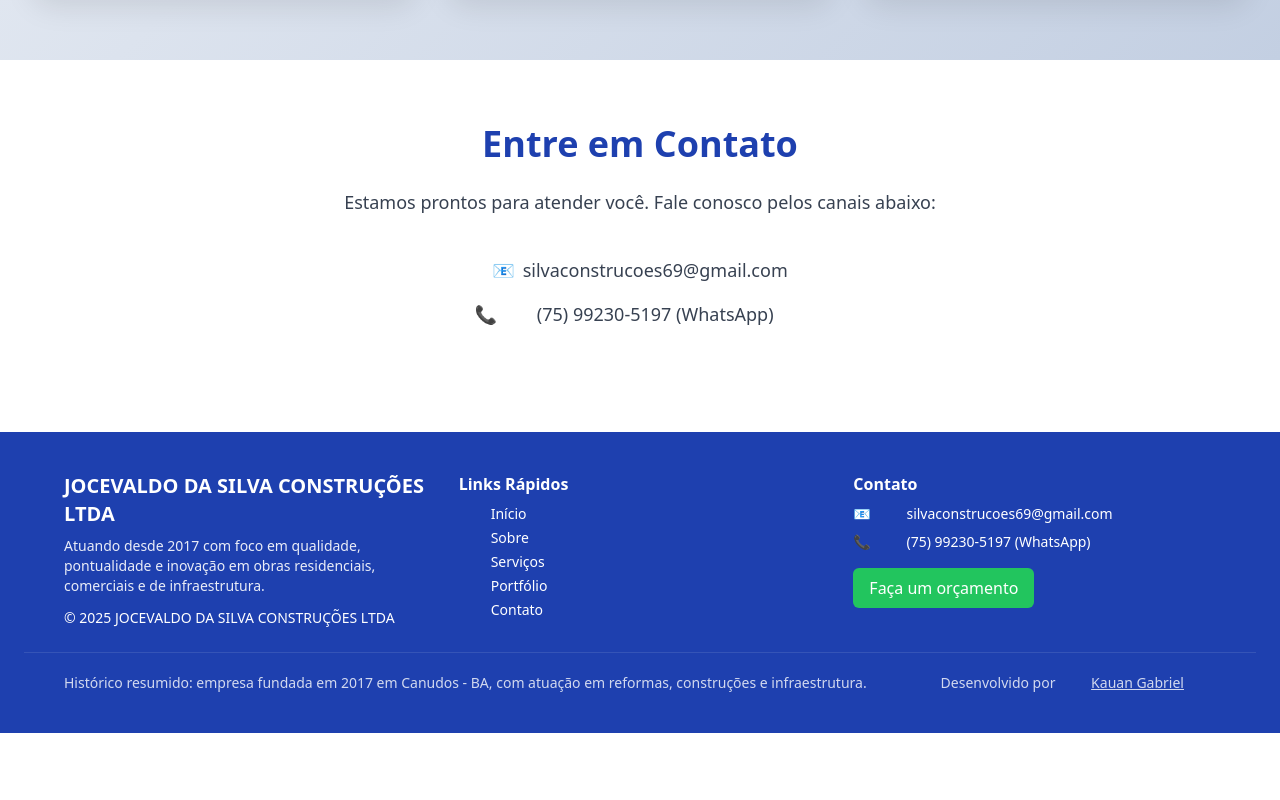
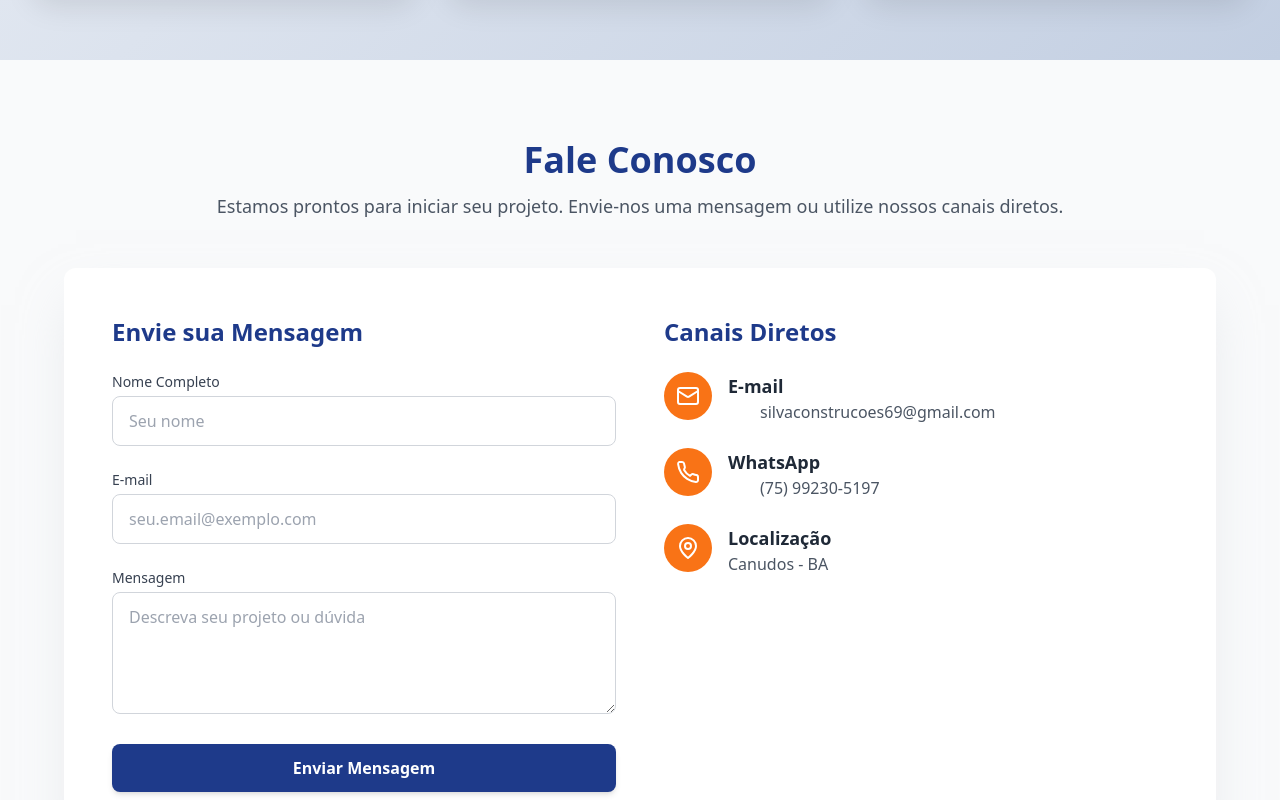
Before and after one commit to KauanGab/Jsilva-Constru-es, a Vue app in the folder jsilva-construcoes/: page /contact in a window 1280 px wide. Shown: the part 2660-3460 px from the top of the page. Before the commit the page ends 3393 px from the top, so only its background shows below. Built offline with nearby package versions, Linux system fonts and the light colour scheme.

Commit message:
styles: melhorando cores do footer e da tela de contatos

```diff
--- a/jsilva-construcoes/src/components/Footer.vue
+++ b/jsilva-construcoes/src/components/Footer.vue
@@ -1,35 +1,41 @@
 <template>
-  <footer class="bg-blue-800 text-white py-10 px-6 mt-10">
-    <div class="max-w-6xl mx-auto grid grid-cols-1 md:grid-cols-3 gap-8">
+  <footer class="bg-[var(--primary)] text-white py-12 px-6">
+    <div class="max-w-6xl mx-auto grid grid-cols-1 md:grid-cols-3 gap-10">
       <div>
-        <h3 class="text-xl font-semibold mb-2">JOCEVALDO DA SILVA CONSTRUÇÕES LTDA</h3>
-        <p class="text-sm opacity-90 mb-3">Atuando desde 2017 com foco em qualidade, pontualidade e inovação em obras residenciais, comerciais e de infraestrutura.</p>
-        <p class="text-sm">&copy; 2025 JOCEVALDO DA SILVA CONSTRUÇÕES LTDA</p>
+        <h3 class="text-2xl font-bold mb-4 text-[var(--second)]">J. SILVA CONSTRUÇÕES</h3>
+        <p class="text-sm opacity-90 mb-4">Atuando desde 2017 com foco em qualidade, pontualidade e inovação em obras residenciais, comerciais e de infraestrutura.</p>
+        <p class="text-sm opacity-70">&copy; 2025 JOCEVALDO DA SILVA CONSTRUÇÕES LTDA</p>
       </div>
 
       <div>
-        <h4 class="font-semibold mb-2">Links Rápidos</h4>
-        <ul class="space-y-1 text-sm">
-          <li><RouterLink :to="{ path: '/', hash: '#inicio' }" class="hover:underline">Início</RouterLink></li>
-          <li><RouterLink :to="{ path: '/', hash: '#sobre' }" class="hover:underline">Sobre</RouterLink></li>
-          <li><RouterLink :to="{ path: '/', hash: '#servicos' }" class="hover:underline">Serviços</RouterLink></li>
-          <li><RouterLink :to="{ path: '/', hash: '#portfolio' }" class="hover:underline">Portfólio</RouterLink></li>
-          <li><RouterLink :to="{ path: '/', hash: '#contato' }" class="hover:underline">Contato</RouterLink></li>
+        <h4 class="text-xl font-semibold mb-4 border-b border-[var(--second)] pb-1 inline-block">Links Rápidos</h4>
+        <ul class="space-y-2 text-sm">
+          <li><RouterLink :to="{ path: '/', hash: '#inicio' }" class="hover:text-[var(--second)] transition-colors duration-300">Início</RouterLink></li>
+          <li><RouterLink :to="{ path: '/', hash: '#sobre' }" class="hover:text-[var(--second)] transition-colors duration-300">Sobre</RouterLink></li>
+          <li><RouterLink :to="{ path: '/', hash: '#servicos' }" class="hover:text-[var(--second)] transition-colors duration-300">Serviços</RouterLink></li>
+          <li><RouterLink :to="{ path: '/', hash: '#portfolio' }" class="hover:text-[var(--second)] transition-colors duration-300">Portfólio</RouterLink></li>
+          <li><RouterLink :to="{ path: '/', hash: '#contato' }" class="hover:text-[var(--second)] transition-colors duration-300">Contato</RouterLink></li>
         </ul>
       </div>
 
       <div>
-        <h4 class="font-semibold mb-2">Contato</h4>
-        <p class="text-sm mb-2">📧 <a href="mailto:silvaconstrucoes69@gmail.com" class="hover:underline">silvaconstrucoes69@gmail.com</a></p>
-        <p class="text-sm mb-4">📞 <a href="https://wa.me/5575992305197" target="_blank" rel="noopener noreferrer" class="hover:underline">(75) 99230-5197 (WhatsApp)</a></p>
-        <a href="https://wa.me/5575992305197?text=Ol%C3%A1%2C%20gostaria%20de%20solicitar%20um%20or%C3%A7amento.%20Por%20favor%2C%20me%20informem%20sobre%20prazos%20e%20valores." target="_blank" rel="noopener noreferrer" class="inline-block bg-green-500 hover:bg-green-600 text-white px-4 py-2 rounded-md">Faça um orçamento</a>
+        <h4 class="text-xl font-semibold mb-4 border-b border-[var(--second)] pb-1 inline-block">Contato</h4>
+        <p class="text-sm mb-2">📧 <a href="mailto:silvaconstrucoes69@gmail.com" class="hover:text-[var(--second)] transition-colors duration-300">silvaconstrucoes69@gmail.com</a></p>
+        <p class="text-sm mb-6">📞 <a href="https://wa.me/5575992305197" target="_blank" rel="noopener noreferrer" class="hover:text-[var(--second)] transition-colors duration-300">(75) 99230-5197 (WhatsApp)</a></p>
+
+        <a href="https://wa.me/5575992305197?text=Ol%C3%A1%2C%20gostaria%20de%20solicitar%20um%20or%C3%A7amento.%20Por%20favor%2C%20me%20informem%20sobre%20prazos%20e%20valores."
+           target="_blank"
+           rel="noopener noreferrer"
+           class="inline-block bg-green-600 hover:bg-green-700 text-white px-6 py-3 rounded-full font-medium shadow-lg transition-all duration-300 transform hover:scale-105">
+          Faça um orçamento
+        </a>
       </div>
     </div>
 
-    <div class="border-t border-white/10 mt-6 pt-5">
-      <div class="max-w-6xl mx-auto flex flex-col md:flex-row items-center justify-between text-sm gap-4">
-        <p class="opacity-80">Histórico resumido: empresa fundada em 2017 em Canudos - BA, com atuação em reformas, construções e infraestrutura.</p>
-        <p class="opacity-80">Desenvolvido por <a href="https://www.linkedin.com/in/kauan-gabriel-b5721b258/" target="_blank" rel="noopener noreferrer" class="underline">Kauan Gabriel</a></p>
+    <div class="border-t border-white/10 mt-10 pt-6">
+      <div class="max-w-6xl mx-auto flex flex-col md:flex-row items-center justify-between text-xs gap-3">
+        <p class="opacity-70 text-center md:text-left">Histórico resumido: empresa fundada em 2017 em Canudos - BA, com atuação em reformas, construções e infraestrutura.</p>
+        <p class="opacity-70">Desenvolvido por <a href="https://www.linkedin.com/in/kauan-gabriel-b5721b258/" target="_blank" rel="noopener noreferrer" class="underline hover:text-[var(--second)] transition-colors duration-300">Kauan Gabriel</a></p>
       </div>
     </div>
   </footer>
@@ -40,5 +46,8 @@ import { RouterLink } from 'vue-router'
 </script>
 
 <style scoped>
-footer a { color: inherit }
+footer a {
+  color: inherit;
+  text-decoration: none;
+}
 </style>
--- a/jsilva-construcoes/src/pages/Contact.vue
+++ b/jsilva-construcoes/src/pages/Contact.vue
@@ -1,17 +1,67 @@
 <template>
-  <section id="contato" class="bg-white py-16 px-6">
-    <div class="max-w-3xl mx-auto text-center">
-      <h2 class="text-4xl font-bold text-blue-800 mb-6">Entre em Contato</h2>
-      <p class="text-lg text-gray-700 mb-10">
-        Estamos prontos para atender você. Fale conosco pelos canais abaixo:
-      </p>
-      <div class="space-y-4 text-left text-gray-700 text-lg">
-        <p class="flex items-center justify-center gap-2">
-          📧 <span>silvaconstrucoes69@gmail.com</span>
-        </p>
-        <p class="flex items-center justify-center gap-2">
-          📞 <a href="https://wa.me/5575992305197" target="_blank" rel="noopener noreferrer">(75) 99230-5197 (WhatsApp)</a>
-        </p>
+  <section id="contato" class="py-20 px-6 bg-gray-50">
+    <div class="max-w-6xl mx-auto">
+      <div class="text-center mb-12">
+        <h2 class="text-4xl font-extrabold text-[var(--primary)] mb-3">Fale Conosco</h2>
+        <p class="text-lg text-gray-600">Estamos prontos para iniciar seu projeto. Envie-nos uma mensagem ou utilize nossos canais diretos.</p>
+      </div>
+
+      <div class="grid grid-cols-1 lg:grid-cols-2 gap-12 bg-white p-8 md:p-12 rounded-xl shadow-2xl shadow-gray-300/50">
+        <div>
+          <h3 class="text-2xl font-bold text-[var(--primary)] mb-6">Envie sua Mensagem</h3>
+          <form class="space-y-6">
+            <div>
+              <label for="name" class="block text-sm font-medium text-gray-700 mb-1">Nome Completo</label>
+              <input type="text" id="name" name="name" class="w-full px-4 py-3 border border-gray-300 rounded-lg focus:ring-[var(--second)] focus:border-[var(--second)] transition duration-150" placeholder="Seu nome">
+            </div>
+            <div>
+              <label for="email" class="block text-sm font-medium text-gray-700 mb-1">E-mail</label>
+              <input type="email" id="email" name="email" class="w-full px-4 py-3 border border-gray-300 rounded-lg focus:ring-[var(--second)] focus:border-[var(--second)] transition duration-150" placeholder="seu.email@exemplo.com">
+            </div>
+            <div>
+              <label for="message" class="block text-sm font-medium text-gray-700 mb-1">Mensagem</label>
+              <textarea id="message" name="message" rows="4" class="w-full px-4 py-3 border border-gray-300 rounded-lg focus:ring-[var(--second)] focus:border-[var(--second)] transition duration-150" placeholder="Descreva seu projeto ou dúvida"></textarea>
+            </div>
+            <button type="submit" class="w-full bg-[var(--primary)] text-white font-semibold py-3 rounded-lg hover:bg-[var(--second)] transition duration-300 shadow-md">
+              Enviar Mensagem
+            </button>
+          </form>
+        </div>
+
+        <div>
+          <h3 class="text-2xl font-bold text-[var(--primary)] mb-6">Canais Diretos</h3>
+          <div class="space-y-6">
+            <div class="flex items-start gap-4">
+              <div class="p-3 rounded-full bg-[var(--second)] text-white flex-shrink-0">
+                <svg xmlns="http://www.w3.org/2000/svg" width="24" height="24" viewBox="0 0 24 24" fill="none" stroke="currentColor" stroke-width="2" stroke-linecap="round" stroke-linejoin="round" class="w-6 h-6"><rect width="20" height="16" x="2" y="4" rx="2"/><path d="m22 7-8.97 5.7a1.94 1.94 0 0 1-2.06 0L2 7"/></svg>
+              </div>
+              <div>
+                <p class="text-lg font-semibold text-gray-800">E-mail</p>
+                <a href="mailto:silvaconstrucoes69@gmail.com" class="text-gray-600 hover:text-[var(--second)] transition duration-150">silvaconstrucoes69@gmail.com</a>
+              </div>
+            </div>
+
+            <div class="flex items-start gap-4">
+              <div class="p-3 rounded-full bg-[var(--second)] text-white flex-shrink-0">
+                <svg xmlns="http://www.w3.org/2000/svg" width="24" height="24" viewBox="0 0 24 24" fill="none" stroke="currentColor" stroke-width="2" stroke-linecap="round" stroke-linejoin="round" class="w-6 h-6"><path d="M22 16.92v3a2 2 0 0 1-2.18 2 19.79 19.79 0 0 1-8.63-3.07 19.5 19.5 0 0 1-6-6 19.79 19.79 0 0 1-3.07-8.63A2 2 0 0 1 3.08 2h3a2 2 0 0 1 2 1.72 12.84 12.84 0 0 0 .7 2.81 2 2 0 0 1-.45 2.11L8.09 9.91a16 16 0 0 0 6 6l1.27-1.27a2 2 0 0 1 2.11-.45 12.84 12.84 0 0 0 2.81.7A2 2 0 0 1 22 16.92z"/></svg>
+              </div>
+              <div>
+                <p class="text-lg font-semibold text-gray-800">WhatsApp</p>
+                <a href="https://wa.me/5575992305197" target="_blank" rel="noopener noreferrer" class="text-gray-600 hover:text-[var(--second)] transition duration-150">(75) 99230-5197</a>
+              </div>
+            </div>
+
+            <div class="flex items-start gap-4">
+              <div class="p-3 rounded-full bg-[var(--second)] text-white flex-shrink-0">
+                <svg xmlns="http://www.w3.org/2000/svg" width="24" height="24" viewBox="0 0 24 24" fill="none" stroke="currentColor" stroke-width="2" stroke-linecap="round" stroke-linejoin="round" class="w-6 h-6"><path d="M20 10c0 6-8 12-8 12s-8-6-8-12a8 8 0 0 1 16 0Z"/><circle cx="12" cy="10" r="3"/></svg>
+              </div>
+              <div>
+                <p class="text-lg font-semibold text-gray-800">Localização</p>
+                <p class="text-gray-600">Canudos - BA</p>
+              </div>
+            </div>
+          </div>
+        </div>
       </div>
     </div>
   </section>
```
